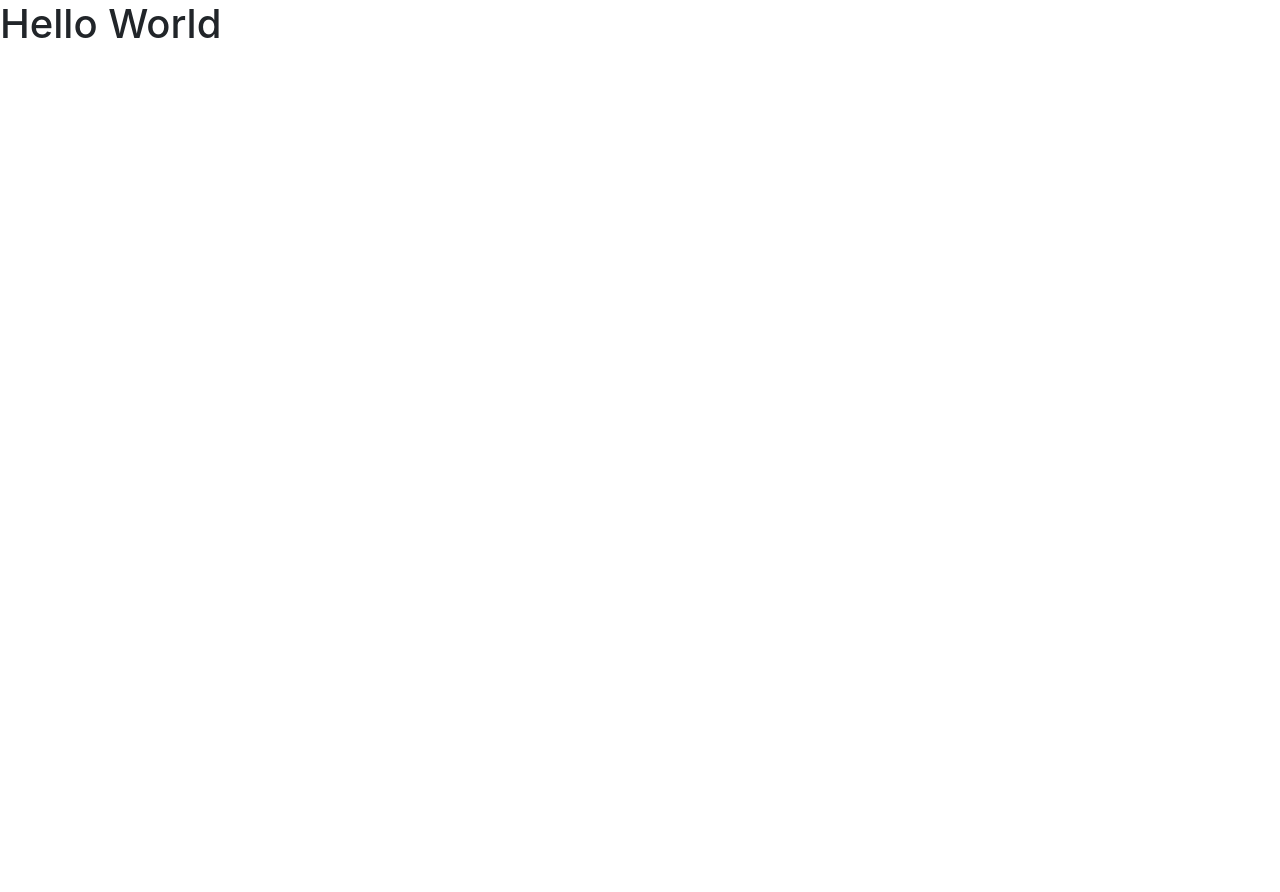
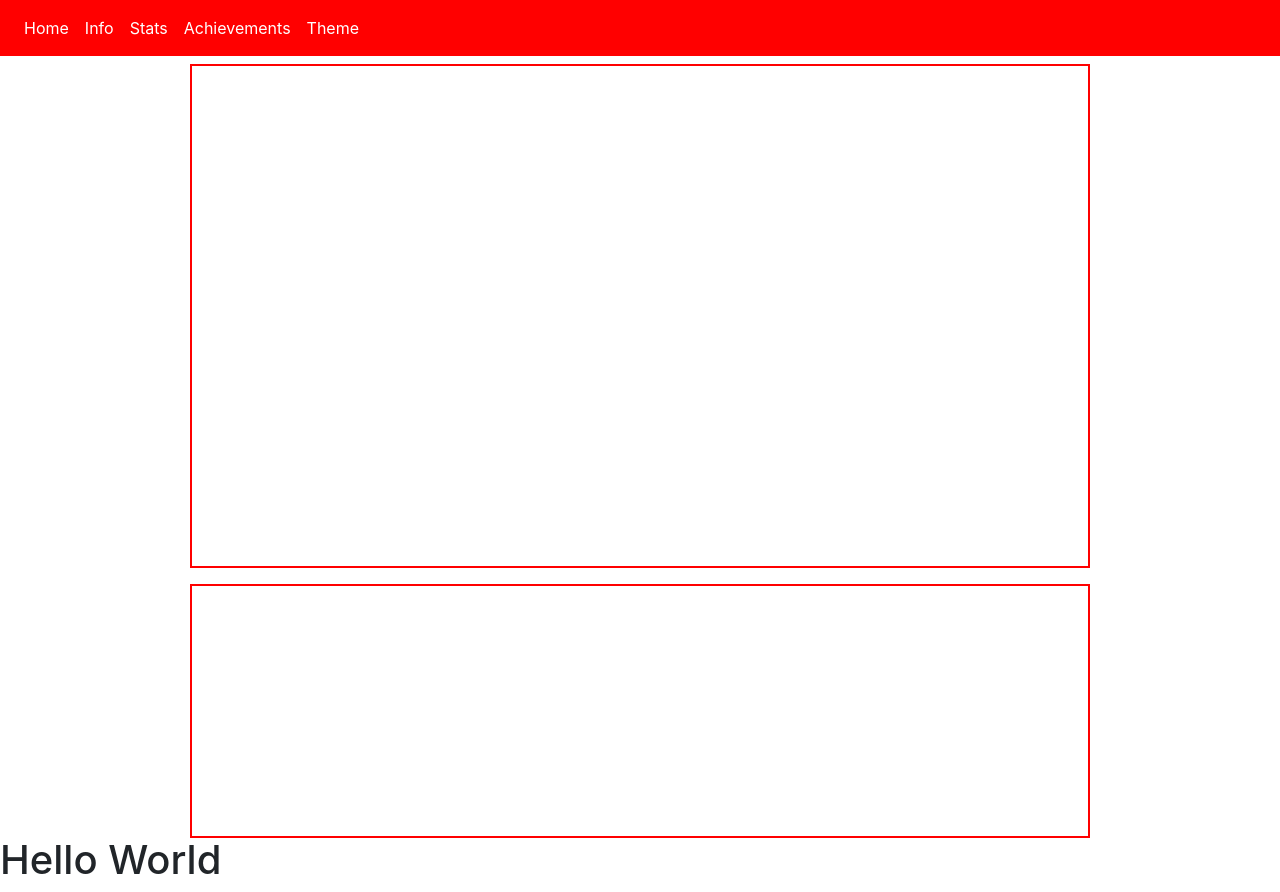
Before and after one commit to jwez192/project3_retake, a website: page index.html in a window 1280 px wide. Before the commit the page ends 800 px from the top, so only its background shows below. Drawn offline with nearby package versions, Linux system fonts and the light colour scheme.

Commit message:
outline started

```diff
--- a/index.html
+++ b/index.html
@@ -9,13 +9,36 @@
     <script src="https://code.jquery.com/jquery-3.2.1.slim.min.js" integrity="sha384-KJ3o2DKtIkvYIK3UENzmM7KCkRr/rE9/Qpg6aAZGJwFDMVNA/GpGFF93hXpG5KkN" crossorigin="anonymous"></script>
     <script src="https://cdnjs.cloudflare.com/ajax/libs/popper.js/1.12.9/umd/popper.min.js" integrity="sha384-ApNbgh9B+Y1QKtv3Rn7W3mgPxhU9K/ScQsAP7hUibX39j7fakFPskvXusvfa0b4Q" crossorigin="anonymous"></script>
     <script src="https://maxcdn.bootstrapcdn.com/bootstrap/4.0.0/js/bootstrap.min.js" integrity="sha384-JZR6Spejh4U02d8jOt6vLEHfe/JQGiRRSQQxSfFWpi1MquVdAyjUar5+76PVCmYl" crossorigin="anonymous"></script>
+    <link rel="stylesheet" href="css/main.css">
 
 </head>
 <body>
     <!-- Navigation Bar -->
-    <nav>
+    <nav class="navbar navbar-expand-sm">
+        <ul class="navbar-nav">
+            <li class="nav-item">
+                <a class="nav-link" href="#">Home</a>
+            </li>
+            <li class="nav-item">
+                <a class="nav-link" href="#">Info</a>
+            </li>
+            <li class="nav-item">
+                <a class="nav-link" href="#">Stats</a>
+            </li>
+            <li class="nav-item">
+                <a class="nav-link" href="#">Achievements</a>
+            </li>
+            <li class="nav-item">
+                <a class="nav-link" href="#">Theme</a>
+            </li>
+        </ul>
+    </nav>
+    <section id="character">
 
-    </nav>
+    </section>
+    <section id="info">
+
+    </section>
     <h1>Hello World</h1>
 </body>
 </html>
--- a/scss/main.scss
+++ b/scss/main.scss
@@ -1,4 +1,8 @@
 // Constants
 @import 'vars/_styles.scss';
 @import 'vars/_text.scss';
-@import 'vars/_mixins.scss'
+@import 'vars/_mixins.scss';
+
+@import 'utils/_nav.scss';
+@import 'utils/_character.scss';
+@import 'utils/_info.scss';
```
Also changed, not shown: css/main.css.
